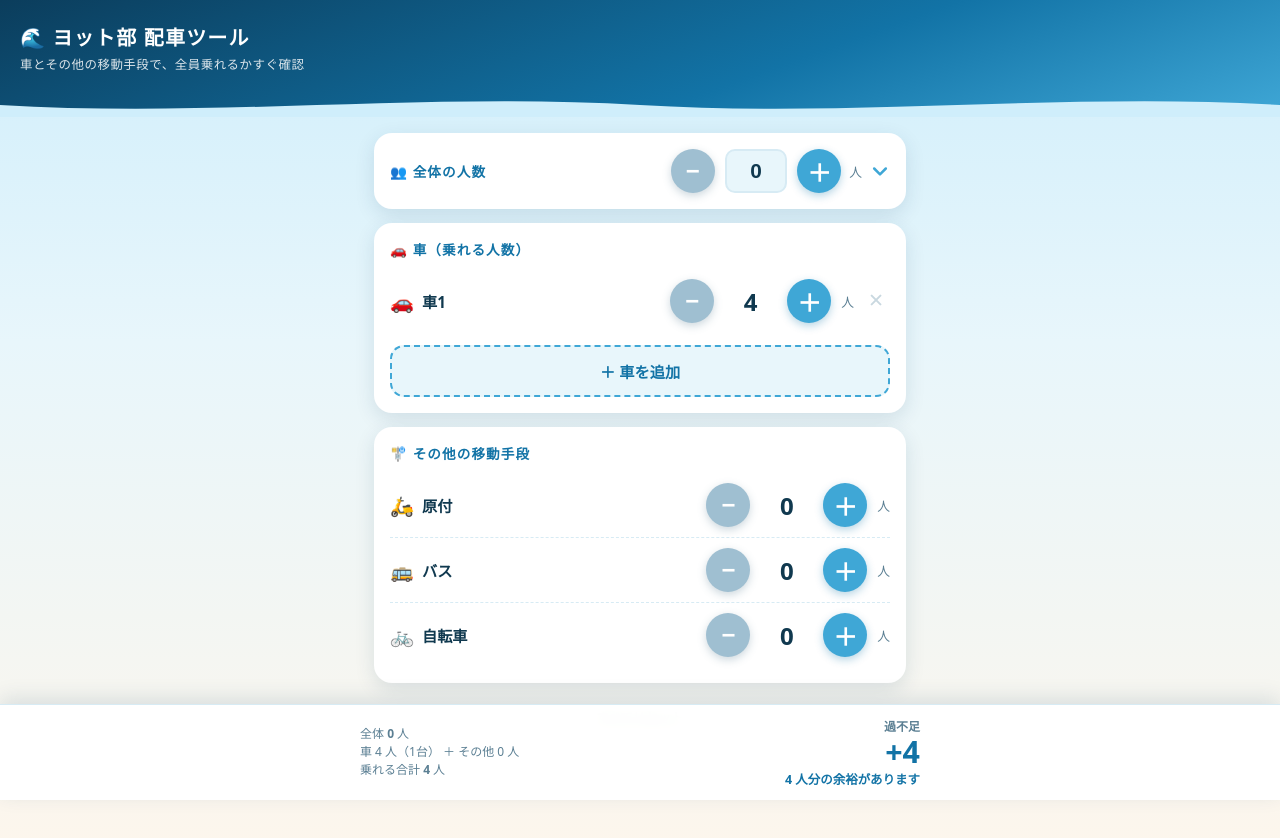
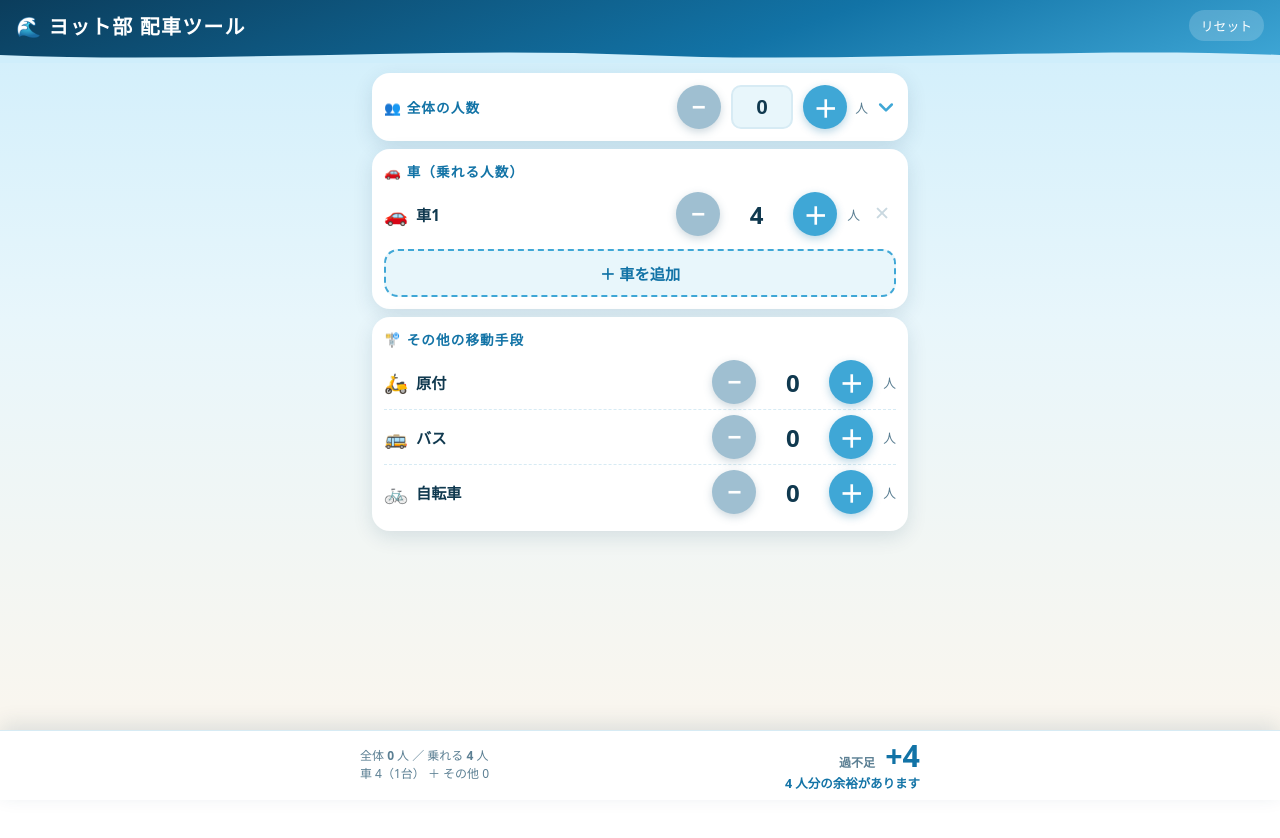
Before and after one commit to KennyYossy/driver-tool, a plain HTML site: page index.html in a window 1280 px wide. After the commit the page ends 800 px from the top, so only its background shows below. Drawn offline with Linux system fonts and the light colour scheme.

Commit message:
スマホ1画面に収まるよう余白を詰める
文字とボタンの大きさは変えず、余白の圧縮だけで高さを縮めた。
ヘッダーの説明文を削ってリセットをヘッダー右へ移し、
結果バーの内訳を2行にまとめた。コンテンツ末端は 725px → 525px。

Co-Authored-By: Claude Opus 5 <noreply@anthropic.com>

```diff
--- a/index.html
+++ b/index.html
@@ -31,8 +31,12 @@
   .ocean-header {
     background: linear-gradient(160deg, var(--deep) 0%, var(--sea) 60%, var(--sea-light) 100%);
     color: #fff;
-    padding: 22px 20px 44px;
+    padding: 10px 16px 22px;
     position: relative;
+    display: flex;
+    align-items: center;
+    justify-content: space-between;
+    gap: 10px;
     overflow: hidden;
   }
   .ocean-header h1 {
@@ -42,37 +46,31 @@
     align-items: center;
     gap: 8px;
   }
-  .ocean-header p {
-    margin-top: 4px;
-    font-size: 0.78rem;
-    opacity: 0.85;
-    letter-spacing: 0.04em;
-  }
   .wave {
     position: absolute;
     left: 0; right: 0; bottom: -1px;
     width: 100%;
-    height: 26px;
+    height: 18px;
     display: block;
   }
   main {
     max-width: 560px;
     margin: 0 auto;
-    padding: 16px 14px calc(120px + env(safe-area-inset-bottom));
+    padding: 10px 12px calc(96px + env(safe-area-inset-bottom));
   }
   .card {
     background: var(--card);
     border-radius: var(--radius);
     box-shadow: var(--shadow);
-    padding: 16px;
-    margin-bottom: 14px;
+    padding: 12px;
+    margin-bottom: 8px;
   }
   .card-title {
     font-size: 0.85rem;
     font-weight: 700;
     color: var(--sea);
     letter-spacing: 0.08em;
-    margin-bottom: 10px;
+    margin-bottom: 6px;
     display: flex;
     align-items: center;
     gap: 6px;
@@ -127,7 +125,7 @@
   }
   details[open] .chevron { transform: rotate(180deg); }
   .member-body {
-    margin-top: 12px;
+    margin-top: 8px;
     padding-top: 4px;
     border-top: 1px dashed #d7ebf4;
   }
@@ -136,7 +134,7 @@
     align-items: center;
     justify-content: space-between;
     gap: 8px;
-    padding: 10px 0;
+    padding: 5px 0;
     border-bottom: 1px dashed #d7ebf4;
   }
   .member-row:last-child { border-bottom: none; }
@@ -200,7 +198,7 @@
     align-items: center;
     justify-content: space-between;
     gap: 8px;
-    padding: 10px 0;
+    padding: 5px 0;
     border-bottom: 1px dashed #d7ebf4;
   }
   .car-row:last-of-type { border-bottom: none; }
@@ -237,8 +235,8 @@
   .remove-car:active { color: var(--coral); }
   .add-car {
     width: 100%;
-    margin-top: 12px;
-    padding: 13px;
+    margin-top: 8px;
+    padding: 11px;
     border: 2px dashed var(--sea-light);
     border-radius: 14px;
     background: var(--foam);
@@ -256,7 +254,7 @@
     align-items: center;
     justify-content: space-between;
     gap: 8px;
-    padding: 10px 0;
+    padding: 5px 0;
     border-bottom: 1px dashed #d7ebf4;
   }
   .other-row:last-child { border-bottom: none; }
@@ -273,7 +271,7 @@
     backdrop-filter: blur(8px);
     border-top: 1px solid #d7ebf4;
     box-shadow: 0 -6px 20px rgba(11, 61, 92, 0.12);
-    padding: 12px 16px calc(12px + env(safe-area-inset-bottom));
+    padding: 8px 14px calc(8px + env(safe-area-inset-bottom));
   }
   .result-inner {
     max-width: 560px;
@@ -293,7 +291,7 @@
     text-align: right;
     font-weight: 700;
   }
-  .result-main .label { font-size: 0.75rem; color: var(--muted); display: block; }
+  .result-main .label { font-size: 0.75rem; color: var(--muted); margin-right: 6px; }
   .result-main .number {
     font-size: 1.9rem;
     font-variant-numeric: tabular-nums;
@@ -311,15 +309,16 @@
   .result-main.short .status-msg { color: var(--coral); }
   .result-main.over .status-msg { color: var(--sea); }
   .reset-btn {
+    flex-shrink: 0;
     display: block;
-    margin: 4px auto 0;
-    padding: 10px 24px;
+    margin: 0;
+    padding: 6px 12px;
     border: none;
     border-radius: 999px;
-    background: transparent;
-    color: var(--muted);
+    background: rgba(255, 255, 255, 0.18);
+    color: #fff;
     font-size: 0.8rem;
-    text-decoration: underline;
+    text-decoration: none;
     cursor: pointer;
     touch-action: manipulation;
   }
@@ -329,7 +328,7 @@
 
 <header class="ocean-header">
   <h1>🌊 ヨット部 配車ツール</h1>
-  <p>車とその他の移動手段で、全員乗れるかすぐ確認</p>
+  <button type="button" class="reset-btn" id="resetBtn">リセット</button>
   <svg class="wave" viewBox="0 0 1440 60" preserveAspectRatio="none" aria-hidden="true">
     <path d="M0,30 C240,60 480,0 720,30 C960,60 1200,0 1440,30 L1440,60 L0,60 Z" fill="#cfeefb"></path>
   </svg>
@@ -368,7 +367,6 @@
     <div id="otherList"></div>
   </section>
 
-  <button type="button" class="reset-btn" id="resetBtn">すべてリセット</button>
 </main>
 
 <!-- 結果バー -->
@@ -650,9 +648,8 @@
 
     var detail = document.getElementById("resultDetail");
     detail.innerHTML =
-      "全体 <b>" + total + "</b> 人<br>" +
-      "車 " + carSum + " 人（" + state.cars.length + "台） ＋ その他 " + otherSum + " 人<br>" +
-      "乗れる合計 <b>" + capacity + "</b> 人";
+      "全体 <b>" + total + "</b> 人 ／ 乗れる <b>" + capacity + "</b> 人<br>" +
+      "車 " + carSum + "（" + state.cars.length + "台） ＋ その他 " + otherSum;
 
     var main = document.getElementById("resultMain");
     var num = document.getElementById("remainNumber");
```
